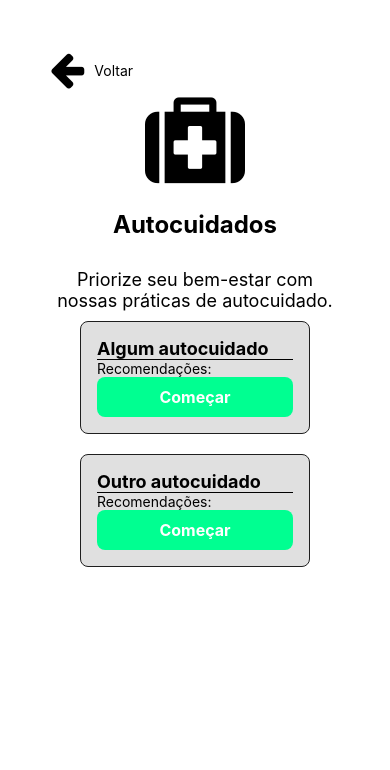
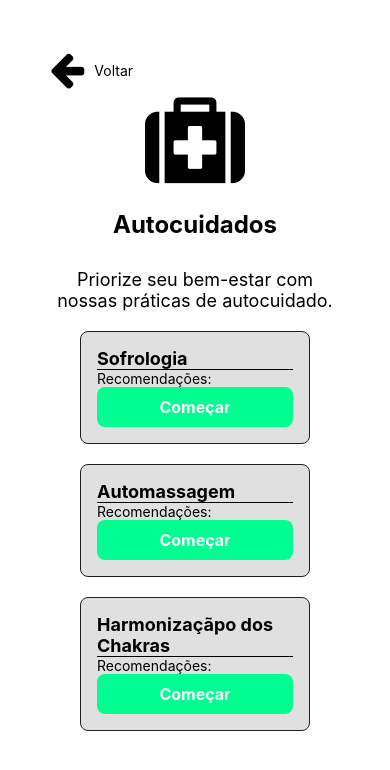
Before and after one commit to luizolivas/Calmind-TCC, a React Native app: screen /Selfcare in a window 390 px wide. Shown: the top 770 px of the page. Built offline with nearby package versions, Linux system fonts and the light colour scheme; no server answers.

Commit message:
feat: create selfcares screen

```diff
--- a/App.js
+++ b/App.js
@@ -19,6 +19,11 @@ import { FireScreenScreen } from './routes/respirations/FireScreen';
 import { FourSevenEightScreen } from './routes/respirations/FourSevenEightScreen';
 import { PranayamaScreen } from './routes/respirations/PranayamaScreen';
 
+// Selfcares
+import { Sofrology } from './routes/selfcares/Sofrology';
+import { Automassage } from './routes/selfcares/Automassage';
+import { Harmonization } from './routes/selfcares/Harmonization';
+
 export default function App() {
   return (
     <NavigationContainer>
@@ -35,6 +40,9 @@ export default function App() {
         <Stack.Screen name="FourSevenEight" component={FourSevenEightScreen} />
         <Stack.Screen name="Pranayama" component={PranayamaScreen} />
         <Stack.Screen name="Talk" component={TalkScreen} />
+        <Stack.Screen name="Sofrology" component={Sofrology} />
+        <Stack.Screen name="Automassage" component={Automassage} />
+        <Stack.Screen name="Harmonization" component={Harmonization} />
       </Stack.Navigator>
     </NavigationContainer>
   );
--- a/routes/SelfcareScreen.js
+++ b/routes/SelfcareScreen.js
@@ -21,9 +21,11 @@ export function SelfcareScreen() {
                     Priorize seu bem-estar com nossas práticas de autocuidado.
                 </Text>
                 <View style={styles.containerCards}>
-                    <CardView title="Algum autocuidado" navigate="Home">
+                    <CardView title="Sofrologia" navigate="Sofrology">
                     </CardView>
-                    <CardView title="Outro autocuidado" navigate="Home">
+                    <CardView title="Automassagem" navigate="Automassage">
+                    </CardView>
+                    <CardView title="Harmonizaçãpo dos Chakras" navigate="Harmonization">
                     </CardView>
                 </View>
             </ScrollView>
--- a/routes/respirations/FourSevenEightScreen.js
+++ b/routes/respirations/FourSevenEightScreen.js
@@ -66,6 +66,7 @@ export function FourSevenEightScreen() {
                 }}>
                 <Text style={stylesFourSevenEight.buttonText}>REINICIAR</Text>
             </TouchableOpacity>
+            <View style={{flex: 1}}></View>
         </View>
     );
 }
--- /dev/null
+++ b/routes/selfcares/Automassage.js
@@ -0,0 +1 @@
+export function Automassage() {}
--- /dev/null
+++ b/routes/selfcares/Harmonization.js
@@ -0,0 +1 @@
+export function Harmonization() {}
--- /dev/null
+++ b/routes/selfcares/Sofrology.js
@@ -0,0 +1 @@
+export function Sofrology() {}
--- a/utils/styles.js
+++ b/utils/styles.js
@@ -12,12 +12,13 @@ export const styles = StyleSheet.create({
         textAlign: 'center',
         fontSize: 24,
         fontWeight: 'bold',
-        marginVertical: 20,
+        marginVertical: 20
     },
     description: {
         textAlign: 'center',
         fontSize: 18,
-        marginVertical: 10,
+        marginTop: 10,
+        marginBottom: 20
     },
     icon: {
         textAlign: 'center'
@@ -25,7 +26,7 @@ export const styles = StyleSheet.create({
     // Videos Style
     videoContainer: {
         alignItems: 'center',
-        marginVertical: 10,
+        marginVertical: 10
     },
     videoTitle: {
         textAlign: 'center',
@@ -34,7 +35,7 @@ export const styles = StyleSheet.create({
     },
     thumbnail: {
         width: 240,
-        height: 160,
+        height: 160
     },
     // Cards Style
     containerCards: {
```
